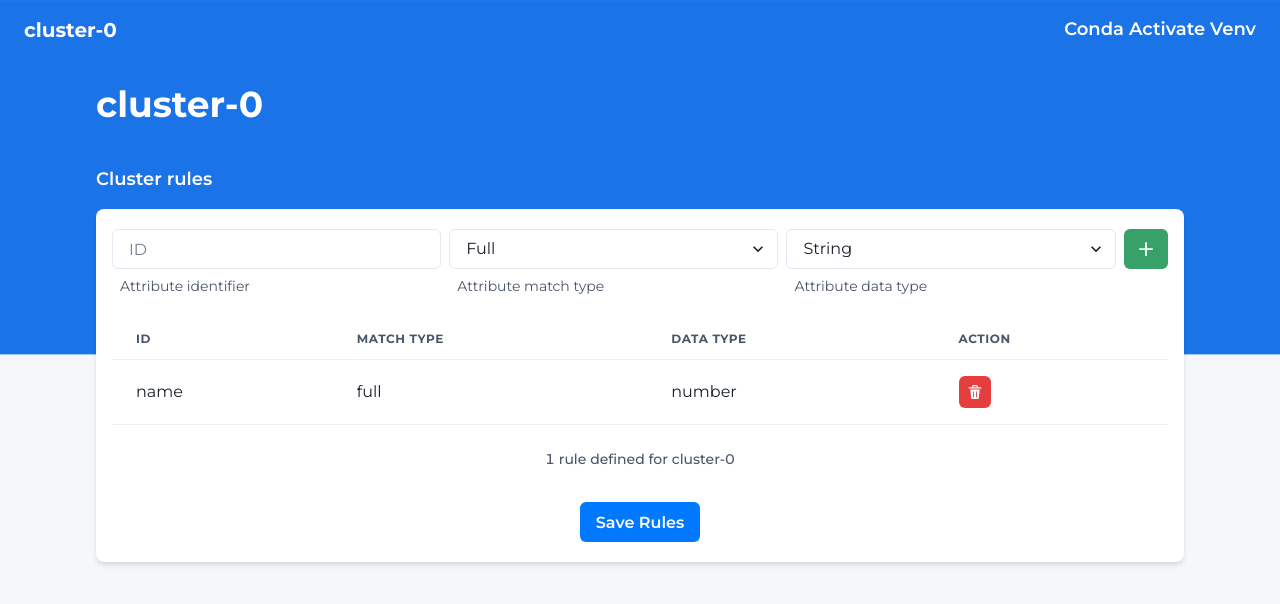
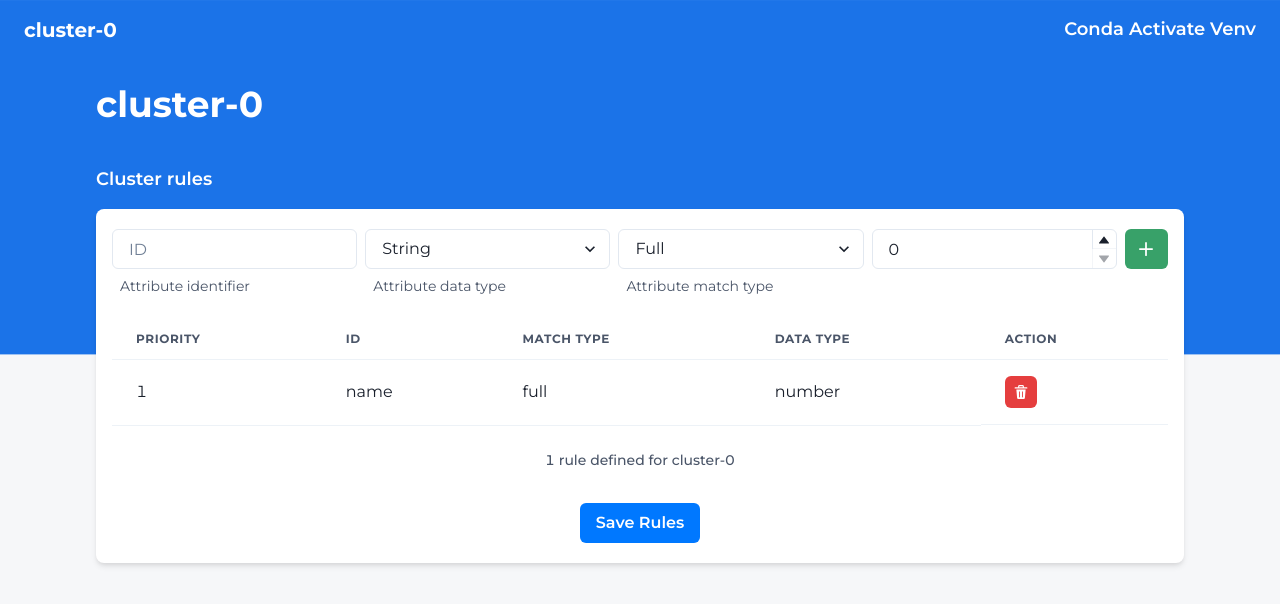
Before and after one commit to 1407arjun/TRINIT-Conda-Activate-Venv-DEV04, a Next.js app: page /cluster/cluster-0 in a window 1280 px wide. Shown: the top 604 px of the page. Built offline with nearby package versions, Linux system fonts and the light colour scheme.

Commit message:
Add priority for rules

```diff
--- a/src/components/cluster/Inputs.tsx
+++ b/src/components/cluster/Inputs.tsx
@@ -6,7 +6,12 @@ import {
     Select,
     FormHelperText,
     FormErrorMessage,
-    IconButton
+    IconButton,
+    NumberInput,
+    NumberInputField,
+    NumberInputStepper,
+    NumberIncrementStepper,
+    NumberDecrementStepper
 } from "@chakra-ui/react"
 import { AddIcon } from "@chakra-ui/icons"
 import type Rule from "../../types/Rule"
@@ -17,12 +22,13 @@ const Inputs = ({
     rules,
     setRules
 }: {
-    rules: { [key: string]: Rule }
-    setRules: Dispatch<SetStateAction<{ [key: string]: Rule }>>
+    rules: Rule[]
+    setRules: Dispatch<SetStateAction<Rule[]>>
 }) => {
     const [idInput, setIdInput] = useState("")
     const [typeInput, setTypeInput] = useState<DataType>(DataType.String)
     const [matchInput, setMatchInput] = useState<MatchType>(MatchType.Full)
+    const [priorityInput, setPriorityInput] = useState<0 | 1 | 2 | 3 | 4 | 5>(0)
 
     const handleIdInputChange = (e: FormEvent<HTMLInputElement>) => {
         setIsIdError(false)
@@ -32,11 +38,14 @@ const Inputs = ({
         setTypeInput((e.target as HTMLSelectElement).value as DataType)
     const handleMatchInputChange = (e: FormEvent<HTMLSelectElement>) =>
         setMatchInput((e.target as HTMLSelectElement).value as MatchType)
+    const handlePriorityInputChange = (str: string, num: number) =>
+        setPriorityInput(num as 0 | 1 | 2 | 3 | 4 | 5)
 
     const [isIdError, setIsIdError] = useState(false)
     const [errorMessage, setErrorMessage] = useState("")
     const isTypeError = false
     const isMatchError = false
+    const isPriorityError = false
 
     return (
         <HStack alignItems="start" w="100%">
@@ -53,14 +62,29 @@ const Inputs = ({
                     <FormErrorMessage pl={2}>{errorMessage}</FormErrorMessage>
                 )}
             </FormControl>
+            <FormControl isInvalid={isTypeError}>
+                <Select
+                    onChange={handleTypeInputChange}
+                    defaultValue={DataType.String}>
+                    <option value={DataType.String}>String</option>
+                    <option value={DataType.Number}>Number</option>
+                </Select>
+                {!isTypeError ? (
+                    <FormHelperText pl={2}>Attribute data type</FormHelperText>
+                ) : (
+                    <FormErrorMessage pl={2}>
+                        Data type is required
+                    </FormErrorMessage>
+                )}
+            </FormControl>
             <FormControl isInvalid={isMatchError}>
                 <Select
-                    onChange={handleTypeInputChange}
+                    onChange={handleMatchInputChange}
                     defaultValue={MatchType.Full}>
                     <option value={MatchType.Full}>Full</option>
                     <option value={MatchType.Partial}>Partial</option>
                 </Select>
-                {!isIdError ? (
+                {!isMatchError ? (
                     <FormHelperText pl={2}>Attribute match type</FormHelperText>
                 ) : (
                     <FormErrorMessage pl={2}>
@@ -68,20 +92,18 @@ const Inputs = ({
                     </FormErrorMessage>
                 )}
             </FormControl>
-            <FormControl isInvalid={isTypeError}>
-                <Select
-                    onChange={handleMatchInputChange}
-                    defaultValue={DataType.String}>
-                    <option value={DataType.String}>String</option>
-                    <option value={DataType.Number}>Number</option>
-                </Select>
-                {!isIdError ? (
-                    <FormHelperText pl={2}>Attribute data type</FormHelperText>
-                ) : (
-                    <FormErrorMessage pl={2}>
-                        Data type is required
-                    </FormErrorMessage>
-                )}
+            <FormControl isInvalid={isPriorityError}>
+                <NumberInput
+                    max={5}
+                    min={0}
+                    value={priorityInput}
+                    onChange={handlePriorityInputChange}>
+                    <NumberInputField />
+                    <NumberInputStepper>
+                        <NumberIncrementStepper />
+                        <NumberDecrementStepper />
+                    </NumberInputStepper>
+                </NumberInput>
             </FormControl>
             <IconButton
                 onClick={() => {
@@ -89,19 +111,22 @@ const Inputs = ({
                         setErrorMessage("ID is required")
                         setIsIdError(true)
                     } else {
-                        if (Object.keys(rules).includes(idInput)) {
+                        if (!rules.every((r) => r.id !== idInput)) {
                             setErrorMessage("ID already exists")
                             setIsIdError(true)
                         } else {
                             setRules((prev) => {
-                                return {
+                                const arr = [
                                     ...prev,
-                                    [idInput]: {
+                                    {
                                         id: idInput,
                                         type: typeInput,
-                                        match: matchInput
+                                        match: matchInput,
+                                        priority: priorityInput ?? 0
                                     }
-                                }
+                                ]
+                                arr.sort((r, s) => s.priority - r.priority)
+                                return arr
                             })
                         }
                     }
--- a/src/components/cluster/List.tsx
+++ b/src/components/cluster/List.tsx
@@ -1,6 +1,7 @@
 import {
     Button,
     Heading,
+    HStack,
     IconButton,
     Table,
     TableCaption,
@@ -16,7 +17,7 @@ import {
 } from "@chakra-ui/react"
 import type Rule from "../../types/Rule"
 import Inputs from "./Inputs"
-import { DeleteIcon } from "@chakra-ui/icons"
+import { ArrowDownIcon, ArrowUpIcon, DeleteIcon } from "@chakra-ui/icons"
 import { Dispatch, SetStateAction } from "react"
 
 const List = ({
@@ -25,8 +26,8 @@ const List = ({
     setRules
 }: {
     title: string
-    rules: { [key: string]: Rule }
-    setRules: Dispatch<SetStateAction<{ [key: string]: Rule }>>
+    rules: Rule[]
+    setRules: Dispatch<SetStateAction<Rule[]>>
 }) => {
     return (
         <VStack spacing={4} w="100%" px={24} py={4}>
@@ -48,12 +49,12 @@ const List = ({
                 <TableContainer w="100%">
                     <Table variant="simple">
                         <TableCaption>
-                            {Object.keys(rules).length} rule
-                            {Object.keys(rules).length === 1 ? "" : "s"} defined
-                            for {title}
+                            {rules.length} rule
+                            {rules.length === 1 ? "" : "s"} defined for {title}
                         </TableCaption>
                         <Thead>
                             <Tr>
+                                <Th>Priority</Th>
                                 <Th>ID</Th>
                                 <Th>Match type</Th>
                                 <Th>Data type</Th>
@@ -61,17 +62,19 @@ const List = ({
                             </Tr>
                         </Thead>
                         <Tbody>
-                            {Object.keys(rules).map((r) => (
-                                <Tr key={rules[r].id}>
-                                    <Td>{rules[r].id}</Td>
-                                    <Td>{rules[r].match}</Td>
-                                    <Td>{rules[r].type}</Td>
-                                    <Td>
+                            {rules.map((rule) => (
+                                <Tr key={rule.id}>
+                                    <Td>{rule.priority}</Td>
+                                    <Td>{rule.id}</Td>
+                                    <Td>{rule.match}</Td>
+                                    <Td>{rule.type}</Td>
+                                    <Td as={HStack}>
                                         <IconButton
                                             onClick={() => {
                                                 setRules((prev) => {
-                                                    delete prev[r]
-                                                    return { ...prev }
+                                                    return prev.filter(
+                                                        (r) => r.id !== rule.id
+                                                    )
                                                 })
                                             }}
                                             colorScheme="red"
--- a/src/pages/cluster/[cluster].tsx
+++ b/src/pages/cluster/[cluster].tsx
@@ -11,13 +11,18 @@ import Rule from "../../types/Rule"
 const cluster: ClusterType = {
     id: "cluster-0",
     name: "Cluster 0",
-    rules: {
-        name: { id: "name", type: DataType.Number, match: MatchType.Full }
-    }
+    rules: [
+        {
+            id: "name",
+            type: DataType.Number,
+            match: MatchType.Full,
+            priority: 1
+        }
+    ]
 }
 
 const Cluster: NextPage = () => {
-    const [rules, setRules] = useState<{ [key: string]: Rule }>(cluster.rules)
+    const [rules, setRules] = useState<Rule[]>(cluster.rules)
     return (
         <VStack
             backgroundImage="../blue.png"
--- a/src/types/Cluster.ts
+++ b/src/types/Cluster.ts
@@ -3,9 +3,7 @@ import type Rule from "./Rule"
 type Cluster = {
     name: string
     id: string
-    rules: {
-        [key: string]: Rule
-    }
+    rules: Rule[]
 }
 
 export default Cluster
--- a/src/types/Rule.ts
+++ b/src/types/Rule.ts
@@ -5,6 +5,7 @@ type Rule = {
     id: string
     match: MatchType
     type: DataType
+    priority: 0 | 1 | 2 | 3 | 4 | 5
 }
 
 export default Rule
```
Also changed, not shown: src/components/cluster/Item.tsx (deleted, +0 -79 lines).
